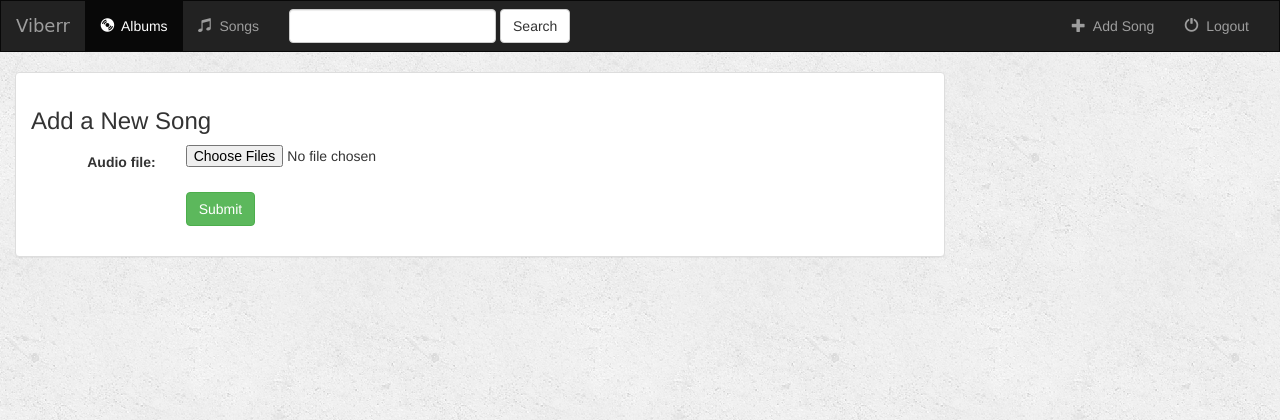
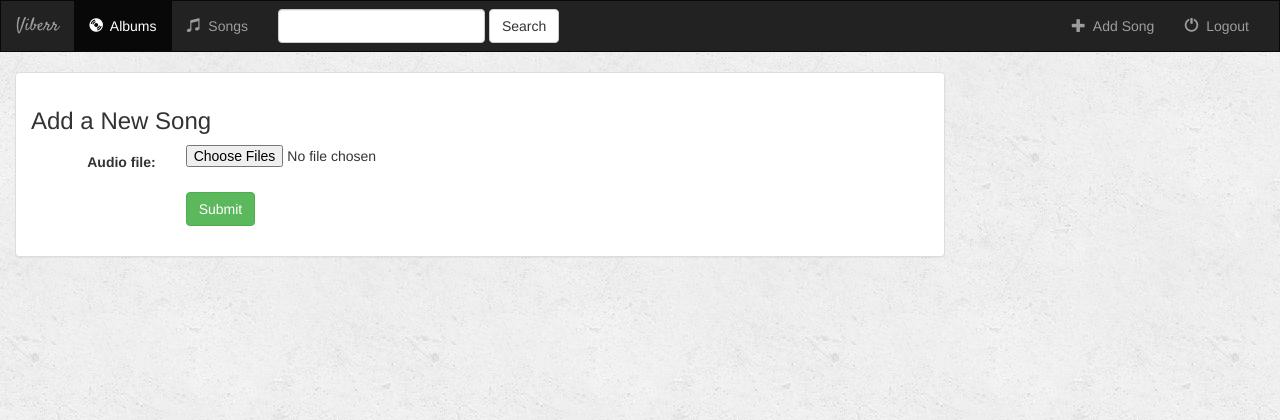
Before and after one commit to Harish321/Mahimusic-old, a Django app: page /create_song/ in a window 1280 px wide. Shown: the top 420 px of the page. Run offline with Django 3.2, Linux system fonts and the light colour scheme; some libraries are stand-ins or nearby versions; some web fonts are replaced.

Commit message:
fonts ofline

```diff
--- a/music/static/music/fonts.css
+++ b/music/static/music/fonts.css
@@ -3,6 +3,6 @@
   font-family: 'Satisfy';
   font-style: normal;
   font-weight: 400;
-  src: local('Satisfy Regular'), local('Satisfy-Regular'), url(https://fonts.gstatic.com/s/satisfy/v8/2OzALGYfHwQjkPYWELy-cw.woff2) format('woff2');
+  src: local('Satisfy Regular'), local('Satisfy-Regular'), url(../music/2OzALGYfHwQjkPYWELy-cw.woff2) format('woff2');
   unicode-range: U+0000-00FF, U+0131, U+0152-0153, U+02C6, U+02DA, U+02DC, U+2000-206F, U+2074, U+20AC, U+2212, U+2215;
 }
```
Also changed, not shown: music/static/music/2OzALGYfHwQjkPYWELy-cw.woff2 (added).
